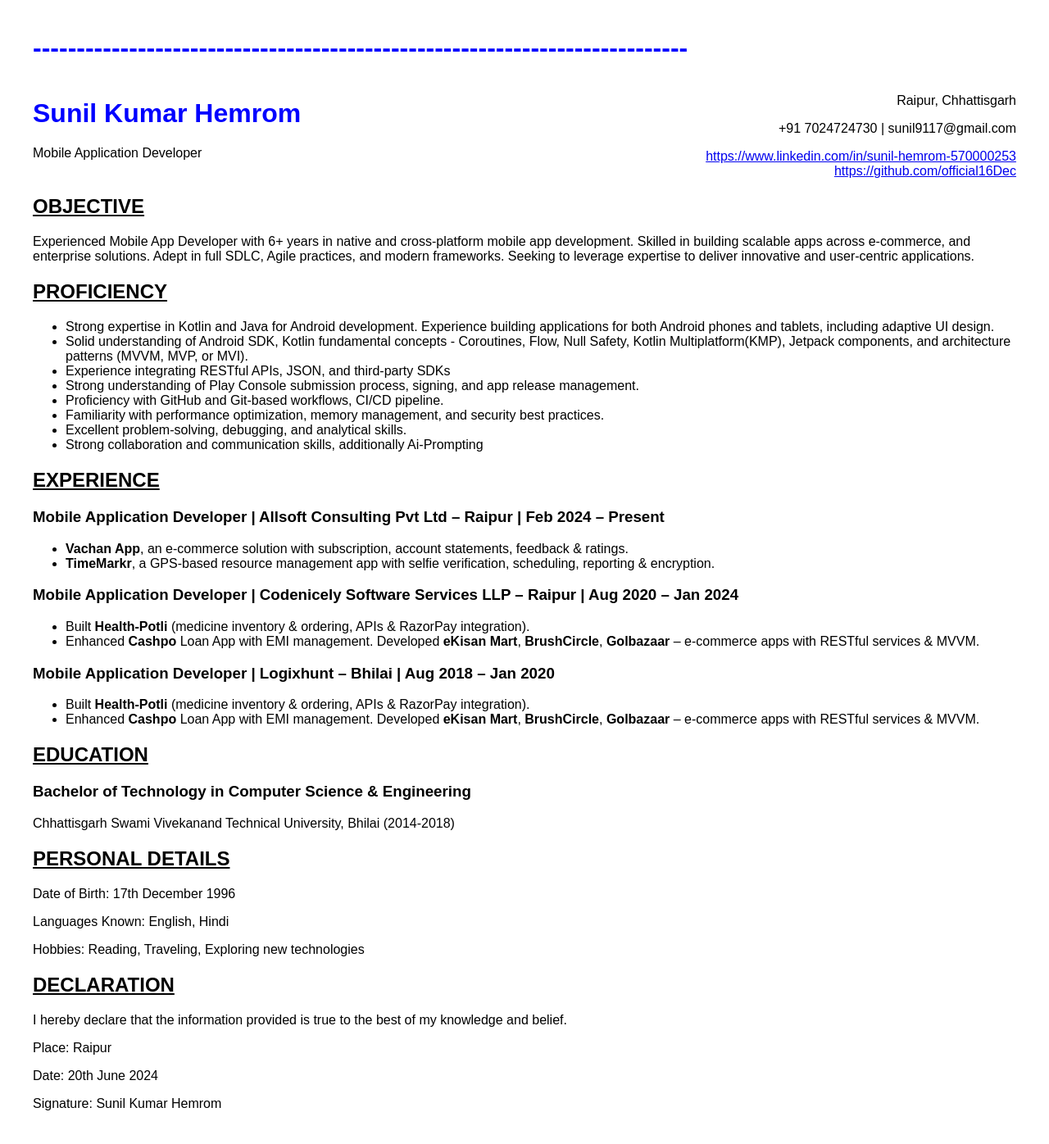
After one commit to official16Dec/django_practice, a Django app: page /my_cv/ in a window 1280 px wide. The commit adds this page. Shown: the whole page at 82% size. Run offline with Django 5.2, Linux system fonts and the light colour scheme.

Commit message:
templates are mapped to views to the urls.

```diff
--- /dev/null
+++ b/first_project/helloworld/templates/my_cv.html
@@ -0,0 +1,164 @@
+<!DOCTYPE html>
+<html>
+  <head>
+    <title>Single Page CV</title>
+  </head>
+  <style>
+    body {
+      font-family: 'Arial', sans-serif;
+      margin: 40px;
+    }
+    h1 {
+      color: blue;
+    }
+    .mycontainer {
+      width: 100%;
+      overflow: auto;
+    }
+    .mycontainer div {
+      width: 50%;
+      float: left;
+    }
+    .left_container {
+      text-align: left;
+    }
+    .right_container {
+      text-align: right;
+    }
+  </style>
+  <body>
+    <h1>
+      ---------------------------------------------------------------------------
+    </h1>
+
+    <div class="mycontainer">
+      <div class="left_container">
+        <h1>Sunil Kumar Hemrom</h1>
+        <p>Mobile Application Developer</p>
+      </div>
+      <div class="right_container">
+        <p>Raipur, Chhattisgarh</p>
+        <p>+91 7024724730 | sunil9117@gmail.com</p>
+        <a href="https://www.linkedin.com/in/sunil-hemrom-570000253"
+          >https://www.linkedin.com/in/sunil-hemrom-570000253</a
+        ><br />
+        <a href="https://github.com/official16Dec"
+          >https://github.com/official16Dec</a
+        >
+      </div>
+    </div>
+
+    <div class="objective_container">
+      <h2><u>OBJECTIVE</u></h2>
+      <p>
+        Experienced Mobile App Developer with 6+ years in native and
+        cross-platform mobile app development. Skilled in building scalable apps
+        across e-commerce, and enterprise solutions. Adept in full SDLC, Agile
+        practices, and modern frameworks. Seeking to leverage expertise to
+        deliver innovative and user-centric applications.
+      </p>
+    </div>
+
+    <div class="proficiency_container">
+      <h2><u>PROFICIENCY</u></h2>
+      <ul>
+        <li>
+          Strong expertise in Kotlin and Java for Android development.
+          Experience building applications for both Android phones and tablets,
+          including adaptive UI design.
+        </li>
+        <li>
+          Solid understanding of Android SDK, Kotlin fundamental concepts -
+          Coroutines, Flow, Null Safety, Kotlin Multiplatform(KMP), Jetpack
+          components, and architecture patterns (MVVM, MVP, or MVI).
+        </li>
+        <li>Experience integrating RESTful APIs, JSON, and third-party SDKs</li>
+        <li>
+          Strong understanding of Play Console submission process, signing, and
+          app release management.
+        </li>
+        <li>
+          Proficiency with GitHub and Git-based workflows, CI/CD pipeline.
+        </li>
+        <li>
+          Familiarity with performance optimization, memory management, and
+          security best practices.
+        </li>
+        <li>Excellent problem-solving, debugging, and analytical skills.</li>
+        <li>
+          Strong collaboration and communication skills, additionally
+          Ai-Prompting
+        </li>
+      </ul>
+    </div>
+
+    <div class="experience_container">
+      <h2><u>EXPERIENCE</u></h2>
+      <h3>
+        Mobile Application Developer | Allsoft Consulting Pvt Ltd – Raipur | Feb
+        2024 – Present
+      </h3>
+      <ul>
+        <li>
+          <strong>Vachan App</strong>, an e-commerce solution with subscription,
+          account statements, feedback & ratings.
+        </li>
+        <li>
+          <strong>TimeMarkr</strong>, a GPS-based resource management app with
+          selfie verification, scheduling, reporting & encryption.
+        </li>
+      </ul>
+
+      <h3>
+        Mobile Application Developer | Codenicely Software Services LLP – Raipur
+        | Aug 2020 – Jan 2024
+      </h3>
+      <ul>
+        <li>
+          Built <strong>Health-Potli</strong> (medicine inventory & ordering,
+          APIs & RazorPay integration).
+        </li>
+        <li>
+          Enhanced <strong>Cashpo</strong> Loan App with EMI management.
+          Developed <strong>eKisan Mart</strong>, <strong>BrushCircle</strong>,
+          <strong>Golbazaar</strong> – e-commerce apps with RESTful services &
+          MVVM.
+        </li>
+      </ul>
+      <h3>
+        Mobile Application Developer | Logixhunt – Bhilai | Aug 2018 – Jan 2020
+      </h3>
+      <ul>
+        <li>
+          Built <strong>Health-Potli</strong> (medicine inventory & ordering,
+          APIs & RazorPay integration).
+        </li>
+        <li>
+          Enhanced <strong>Cashpo</strong> Loan App with EMI management.
+          Developed <strong>eKisan Mart</strong>, <strong>BrushCircle</strong>,
+          <strong>Golbazaar</strong> – e-commerce apps with RESTful services &
+          MVVM.
+        </li>
+      </ul>
+    </div>
+    <div class="education_container">
+      <h2><u>EDUCATION</u></h2>
+      <h3>Bachelor of Technology in Computer Science & Engineering</h3>
+      <p>Chhattisgarh Swami Vivekanand Technical University, Bhilai (2014-2018)</p>
+    </div>
+    <div class="personal_details_container">
+      <h2><u>PERSONAL DETAILS</u></h2>
+      <p>Date of Birth: 17th December 1996</p>
+      <p>Languages Known: English, Hindi</p>
+      <p>Hobbies: Reading, Traveling, Exploring new technologies</p>
+    </div>
+    <div class="declaration_container">
+      <h2><u>DECLARATION</u></h2>
+      <p>I hereby declare that the information provided is true to the best of my
+        knowledge and belief.</p>
+      <p>Place: Raipur</p>
+      <p>Date: 20th June 2024</p>
+      <p>Signature: Sunil Kumar Hemrom</p>
+    </div>
+  </body>
+</html>
--- a/first_project/helloworld/urls.py
+++ b/first_project/helloworld/urls.py
@@ -5,5 +5,6 @@ urlpatterns = [
     path('hello/', views.say_hello),
     path('welcome/', views.welcome),
     path('welcome/<str:username>/', views.welcome_user),
-    path('hello_user/', views.hello_user),
+    path('hello_user/<str:username>/', views.hello_user),
+    path('my_cv/', views.show_my_cv),
 ]
--- a/first_project/helloworld/views.py
+++ b/first_project/helloworld/views.py
@@ -10,5 +10,8 @@ def welcome(request) :
 def welcome_user(request, username) :
     return HttpResponse("Welcome, {username}!")
 
-def hello_user(request) :
-    return render(request, 'hello.html')
+def hello_user(request, username) :
+    return render(request, 'hello.html', {'username': username})
+
+def show_my_cv(request) :
+    return render(request, 'my_cv.html', {})
```
Also changed, not shown: first_project/helloworld/templates/hello.html (+7 -1 lines).
